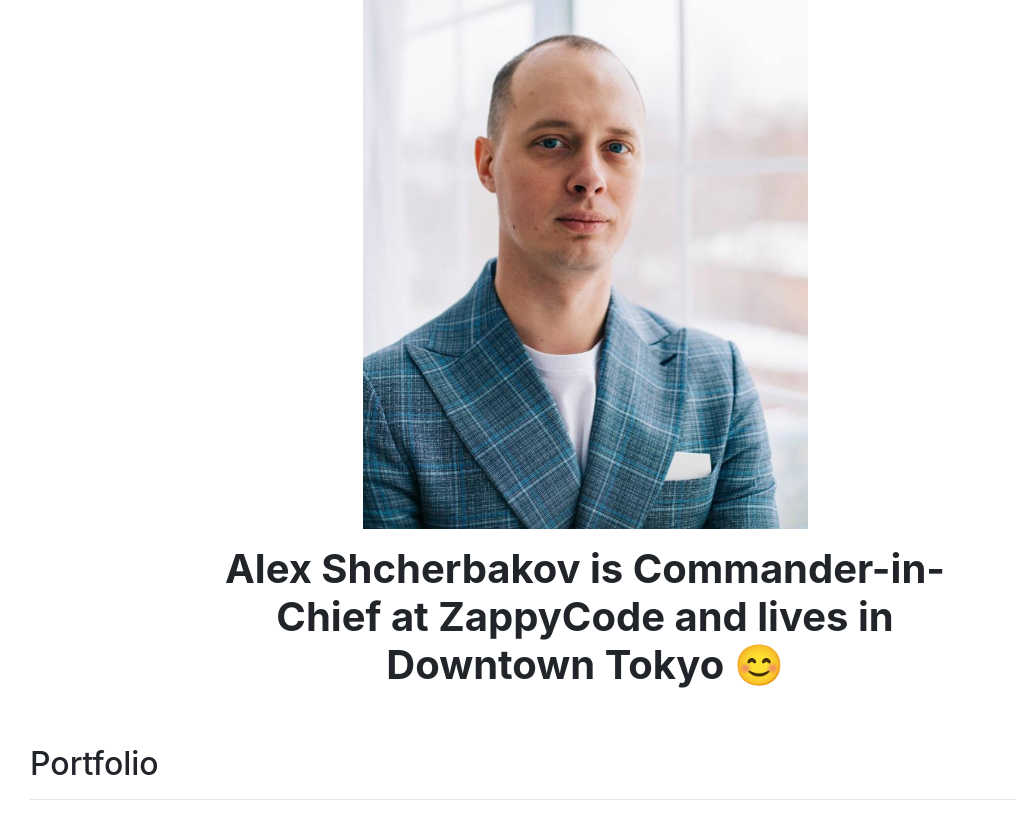
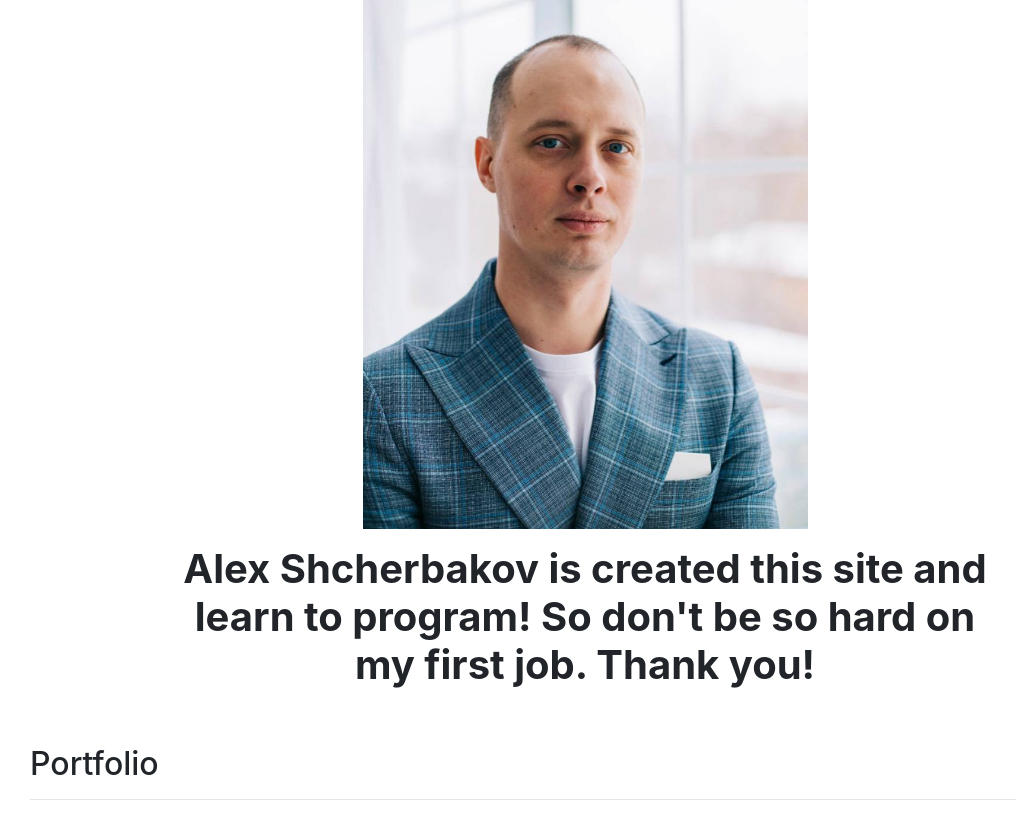
Before and after one commit to StaffAlexDev/personal_portfolio, a Django app: template portfolio/templates/home.html in a window 1280 px wide. Shown: the part 73-889 px from the top of the page, without its empty margins (55-1071 px from the left). Run offline with Django 4.2, Linux system fonts and the light colour scheme; the template is opened without the code that fills it, so the values that code supplies are empty; some libraries are stand-ins or nearby versions.

Commit message:
Local settings

```diff
--- a/portfolio/templates/home.html
+++ b/portfolio/templates/home.html
@@ -13,7 +13,8 @@
 
 <div class="row justify-content-center mb-3">
   <div class="col-md-9 text-center">
-    <h1 id="hometext" class="font-weight-bold">Alex Shcherbakov is Commander-in-Chief at ZappyCode and lives in Downtown Tokyo 😊</h1>
+    <h1 id="hometext" class="font-weight-bold">Alex Shcherbakov is created this site and learn to program!
+        So don't be so hard on my first job. Thank you!</h1>
   </div>
 </div>
 
```
